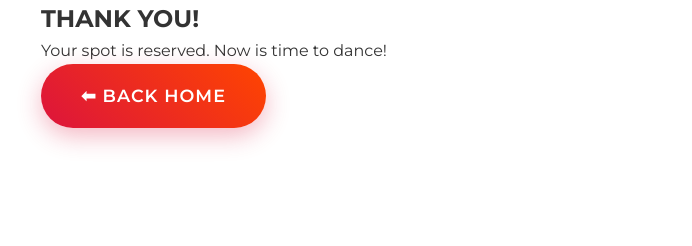
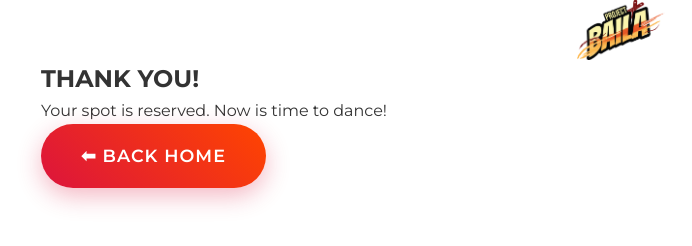
Before and after one commit to ProjectBaila/CrashCourse, a plain HTML site: page thank-you.html in a window 1280 px wide. Shown: the whole page, without its empty margins (19-711 px from the left). Drawn offline with Linux system fonts and the light colour scheme.

Commit message:
Update thank-you.html

```diff
--- a/thank-you.html
+++ b/thank-you.html
@@ -10,6 +10,7 @@
 <body>
   <section class="thankyou">
     <div class="container">
+      <img src="img/logo.png" alt="Project Baila" class="logo" />
       <h1>THANK YOU!</h1>
       <p class="subtitle">Your spot is reserved. Now is time to dance!</p>
       <a class="cta-button" href="https://projectbaila.com">⬅ Back Home</a>
```
